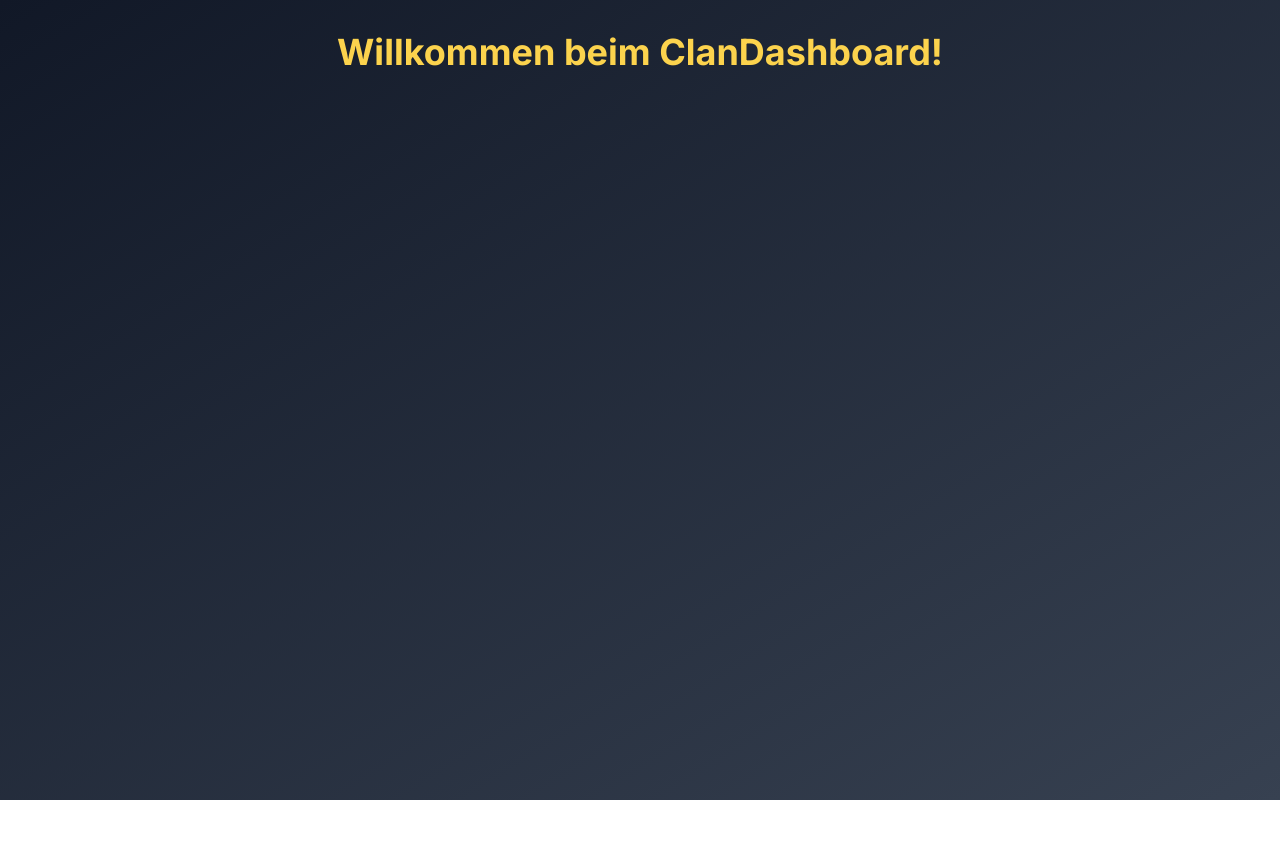
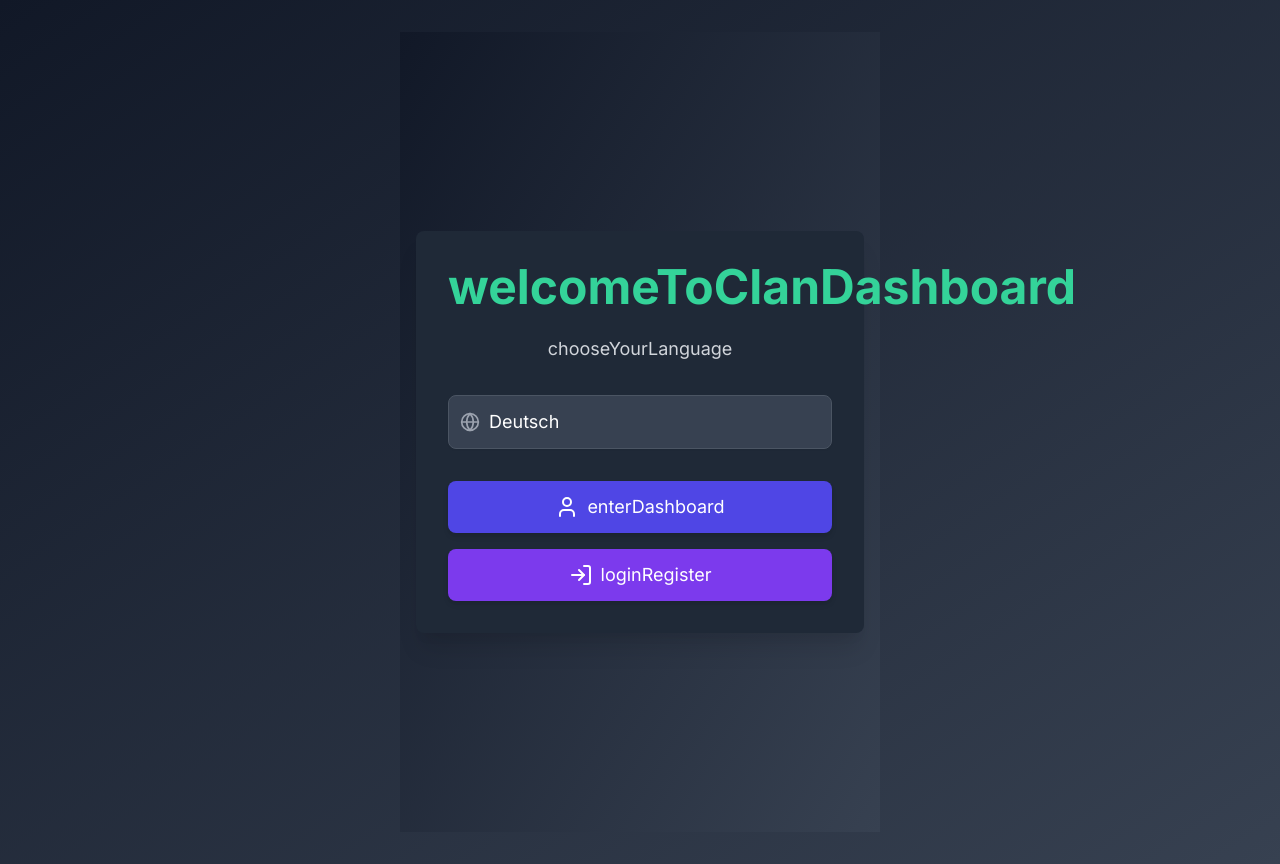
Before and after one commit to PizzaOnkel/uff_2, a React (Create React App) app: page / in a window 1280 px wide. Before the commit the page ends 800 px from the top, so only its background shows below. Built offline with nearby package versions, Linux system fonts and the light colour scheme.

Commit message:
Update WelcomePage.js

```diff
--- a/src/pages/WelcomePage.js
+++ b/src/pages/WelcomePage.js
@@ -1,20 +1,56 @@
 // src/pages/WelcomePage.js
 
-import React, { useState } from 'react'; // Stelle sicher, dass benötigte Hooks importiert werden
-import { Home, Users, Trophy, Mail, Settings, Target, Calendar, Clock, Download, Upload, Eye, EyeOff, User, Lock, LogIn, LogOut, Bell, MessageSquare, Shield, Key, Database, Server, Cloud, HardDrive, Activity, Zap, Sun, Moon, Star, Heart, Award, Gift, Camera, Image, Video, Play, Pause, Stop, SkipForward, SkipBack, Volume2, VolumeX, Mic, MicOff, Headphones, Speaker, Monitor, Laptop, Tablet, Smartphone, MonitorDot, Tv, Printer, Scan, QrCode, Barcode, Wifi, Bluetooth, Globe, Map, Compass, Navigation, Pin, MapPin, Anchor, Flag, Book, Bookmark, FileText, Folder, FolderOpen, Paperclip, Link, ExternalLink, Code, Terminal, Command, Hash, AtSign, Euro, PoundSterling, Yen, Bitcoin, CreditCard, Banknote, Receipt, ShoppingCart, ShoppingBag, Package, Box, Truck, Plane, Ship, Car, Bike, Train, Bus, Rocket, FlaskConical, LifeBuoy, Umbrella, Leaf, CloudRain, Wind, Droplet, Thermometer, CloudFog, CloudLightning, CloudSnow, SunMoon, Sunrise, Sunset, MoonStar, CloudDrizzle, CloudSun, CloudMoon, Tornado, Waves, CloudOff, CloudUpload, CloudDownload, CloudUploadCloud, CloudDownloadCloud } from 'lucide-react'; // KOPPIERE NUR DIE ICONS, DIE WELCOMEPAGE TATSÄCHLICH BENÖTIGT
-// ... weitere Imports, falls die WelcomePage welche hat (z.B. Context)
+import React from 'react';
+import { LogIn, User, Globe } from 'lucide-react'; // Imports für benötigte Icons
 
 const WelcomePage = ({ navigateTo, setLanguage, currentLanguage, t }) => {
-  // ... (Der gesamte Code deiner WelcomePage hier)
+  return (
+    <div className="flex flex-col items-center justify-center min-h-screen p-4 bg-gradient-to-br from-gray-900 to-gray-700 text-white font-inter">
+      <div className="bg-gray-800 p-8 rounded-lg shadow-xl w-full max-w-md text-center">
+        <h1 className="text-4xl sm:text-5xl font-bold mb-6 text-green-400">
+          {t('welcomeToClanDashboard')}
+        </h1>
 
-  // Beispiel: Falls deine WelcomePage eine interne Funktion hat, die useState verwendet
-  const [showAbout, setShowAbout] = useState(false); // Beispiel für internen State
+        <p className="text-gray-300 text-lg mb-8">
+          {t('chooseYourLanguage')}
+        </p>
 
-  return (
-    <div className="text-center">
-      {/* Dein JSX für die WelcomePage hier */}
-      <h2 className="text-3xl sm:text-4xl font-bold mb-6 text-yellow-300">{t('welcome')}</h2>
-      {/* ... Rest deines WelcomePage JSX */}
+        <div className="mb-8 relative">
+          <label htmlFor="language-select" className="sr-only">
+            {t('selectLanguage')}
+          </label>
+          <div className="relative">
+            <select
+              id="language-select"
+              value={currentLanguage}
+              onChange={(e) => setLanguage(e.target.value)}
+              className="block w-full py-3 pl-10 pr-4 bg-gray-700 border border-gray-600 rounded-lg shadow-sm focus:outline-none focus:ring-2 focus:ring-blue-500 focus:border-blue-500 text-lg appearance-none cursor-pointer"
+            >
+              <option value="de">Deutsch</option>
+              <option value="en">English</option>
+            </select>
+            <div className="pointer-events-none absolute inset-y-0 left-0 flex items-center pl-3">
+              <Globe className="text-gray-400" size={20} />
+            </div>
+          </div>
+        </div>
+
+        <button
+          onClick={() => navigateTo('navigation')}
+          className="w-full px-6 py-3 bg-indigo-600 text-white rounded-lg shadow-md hover:bg-indigo-700 transition-colors duration-200 text-lg mb-4 flex items-center justify-center"
+        >
+          <User className="mr-2" size={24} /> {t('enterDashboard')}
+        </button>
+
+        {/* Dieser Button wird später zur Anmeldeseite führen */}
+        <button
+          onClick={() => navigateTo('auth')} // 'auth' wird unsere neue Authentifizierungsseite sein
+          className="w-full px-6 py-3 bg-purple-600 text-white rounded-lg shadow-md hover:bg-purple-700 transition-colors duration-200 text-lg flex items-center justify-center"
+        >
+          <LogIn className="mr-2" size={24} /> {t('loginRegister')}
+        </button>
+
+      </div>
     </div>
   );
 };
```
